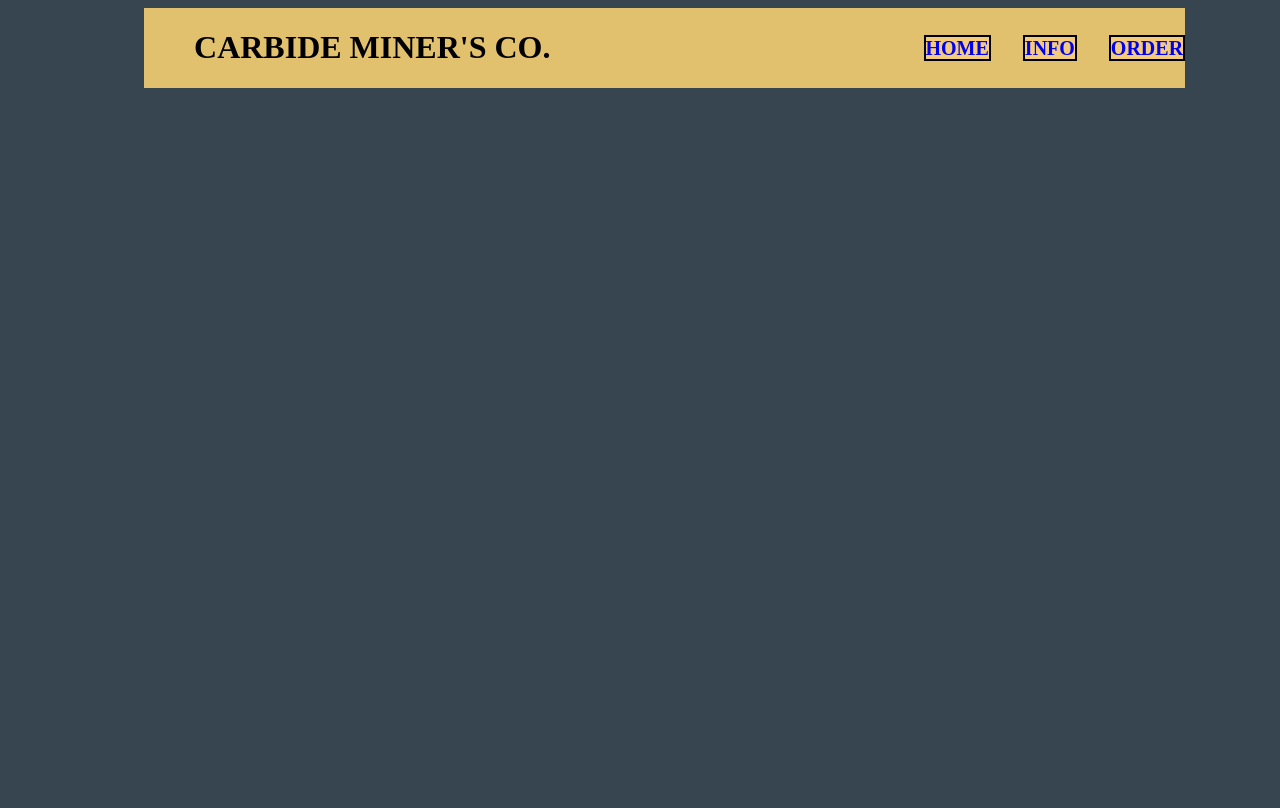
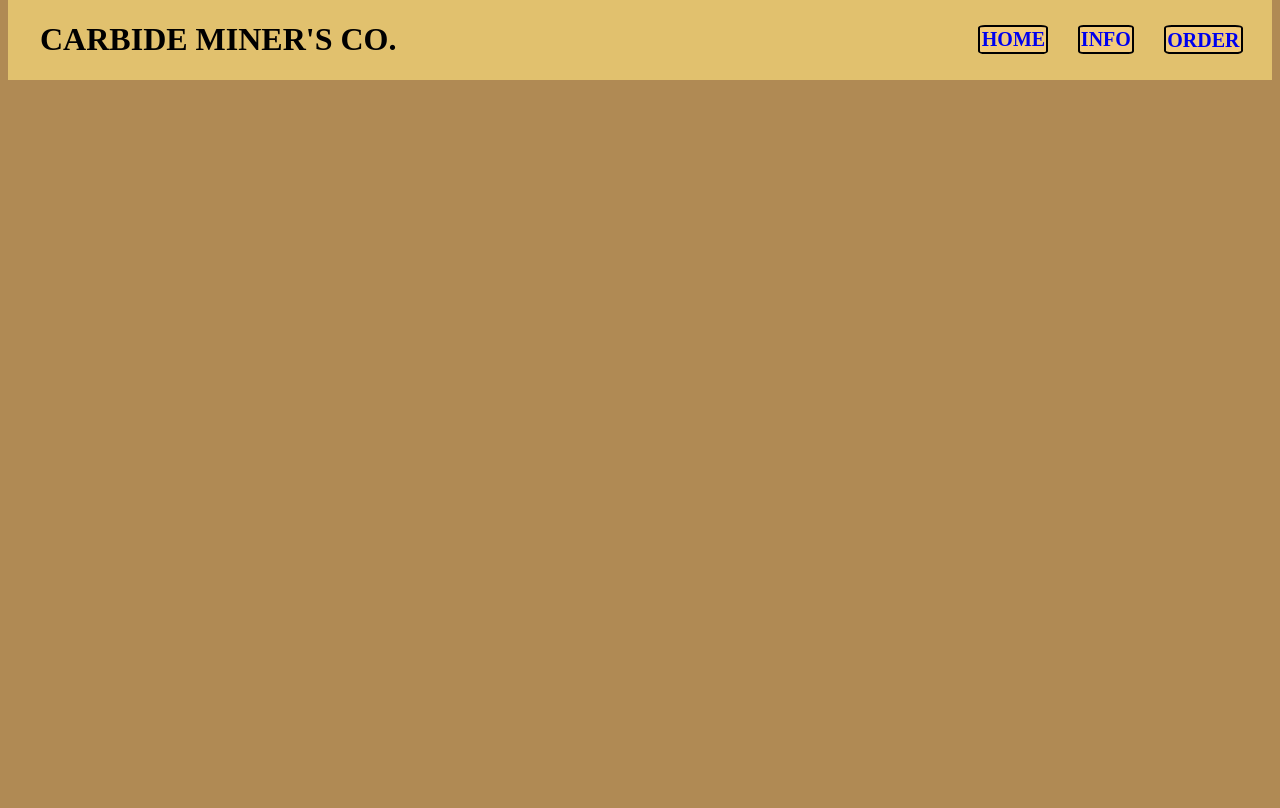
Before and after one commit to joshjunnola-cell/COMP1002-25f, a PHP site: page /info.html in a window 1280 px wide. After the commit the page ends 80 px from the top, so only its background shows below. Run offline with PHP 8.4, Linux system fonts and the light colour scheme.

Commit message:
made pages more scalable with resolution

```diff
--- a/Project-1/style/styles.css
+++ b/Project-1/style/styles.css
@@ -1,7 +1,4 @@
 html{
-    display: flex;
-    align-items: center, top;
-    justify-content: center;
     background-color: #36454f;
     height: 100%;
 }
@@ -10,32 +7,36 @@ body{
     display: flex;
     flex-direction: column;
     min-height: 100vh;
+    width: 100%;
+    background-color: #b08a54;
+    align-items: center;
+    margin: 0;
+    padding: 0;
 }
 
 header {                        /* Header and NAV found here */
     width: 100%;
+    max-width: 1200px;
     display: flex;
     background-color: #e1c16e;
-    padding-left: 5%;
-    gap: 13em;
+    justify-content: space-between;
+    align-items: center;
+    padding: 0 2em;
     white-space: nowrap;
-}
-
-nav {
-    padding-left: 125px;
 }
 
 .navLink {
     list-style: none;
     display: flex;
     gap: 2em;
-    padding-top: 0.8em;
 }
 
 .navLink > li > a:link {
     text-decoration: none;
     background-color: #f3cb7b;
     border: 2px solid black;
+    border-radius: 10%;
+    padding: 2%;
     font-weight: 600;
     transition: color 0.3s ease;
     font-size: 20px;
@@ -50,7 +51,7 @@ header nav a:focus {
 }
 
 header nav a:hover {
-	background: #ffffff;
+	background: #f0bc80;
 }
 
 header nav a.current,
@@ -69,8 +70,10 @@ h2 {
     position: absolute;
     background: url(../images/grunge-distressed-AI.png) ; /* asked AI to create overlay for me */
     opacity: 0.4;
+    filter: invert(100%);
+    filter: brightness(110%);
     inset: 0;
-    mix-blend-mode: screen;
+    mix-blend-mode: multiply;
 }
 
 .saleSign{
@@ -82,7 +85,7 @@ h2 {
     background-position: center;
     background-size: contain;
     background-repeat: no-repeat;
-    width: 50em;
+    max-width: 50em;
     height: 50em;
     font-family: Impact, Haettenschweiler, 'Arial Narrow Bold', sans-serif;
     overflow: hidden;
```
Also changed, not shown: Project-1/index.html (+1 -6 lines).
